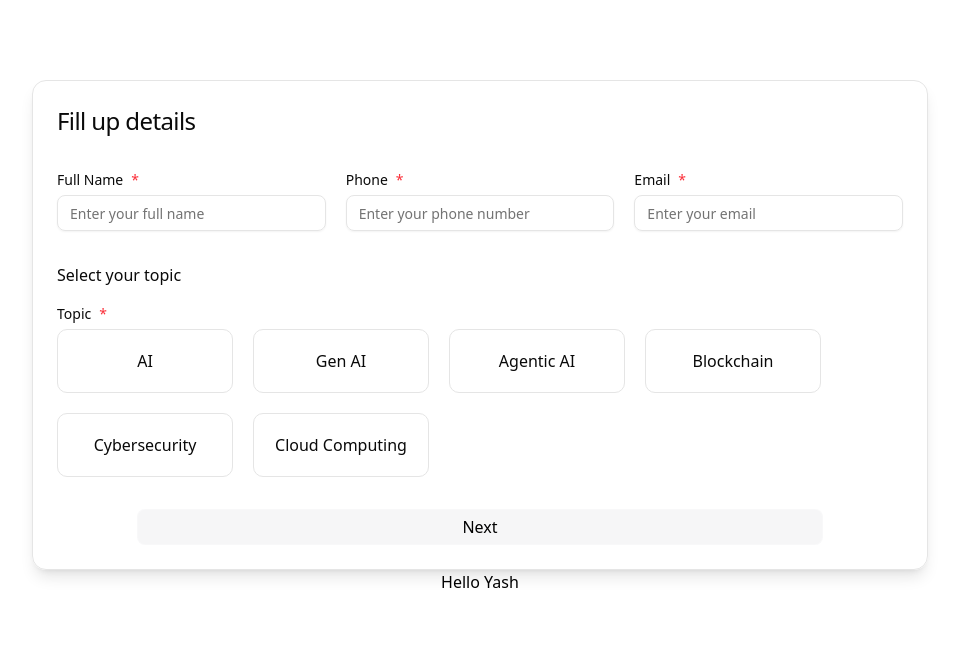
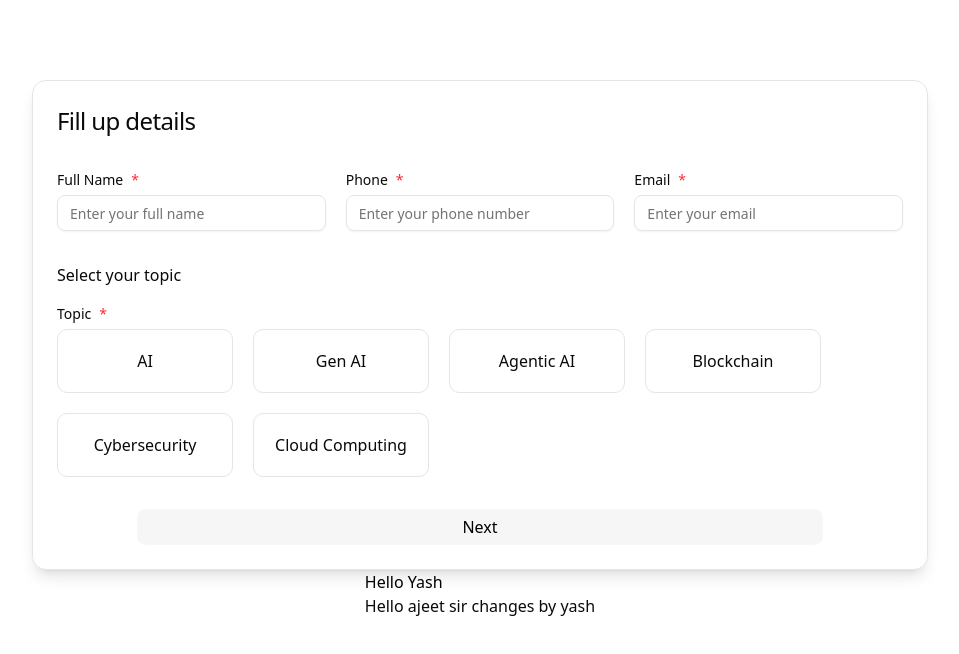
Before and after one commit to edubuk/nasscom-prototype, a React (Vite) app: page / in a window 1280 px wide. Shown: the top 654 px of the page, without its empty margins (160-1119 px from the left). Built offline with nearby package versions, Linux system fonts and the light colour scheme.

Commit message:
changes by yash

```diff
--- a/src/pages/Test.tsx
+++ b/src/pages/Test.tsx
@@ -1,11 +1,12 @@
-import React from 'react'
+import React from "react";
 
 const Test = () => {
   return (
     <div>
-      <p className='text-black'>Hello Yash</p>
+      <p className="text-black">Hello Yash</p>
+      <p>Hello ajeet sir changes by yash</p>
     </div>
-  )
-}
+  );
+};
 
-export default Test
+export default Test;
```
